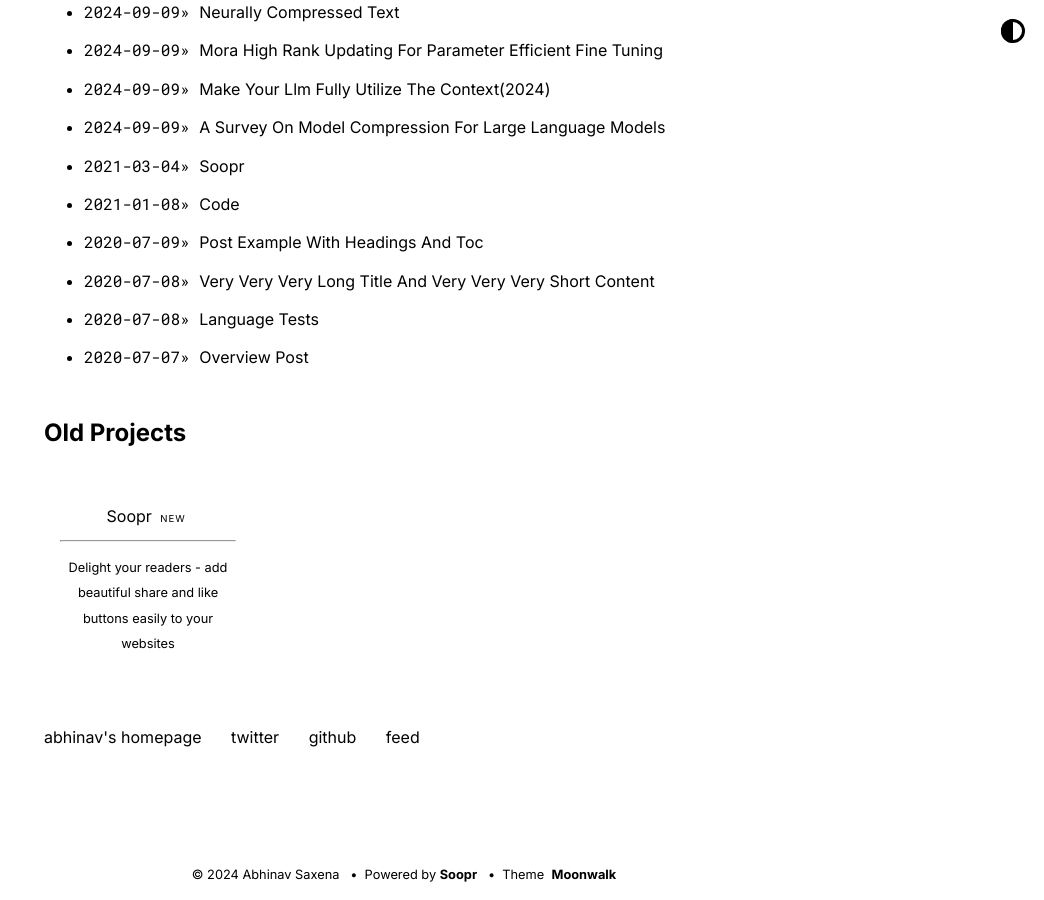
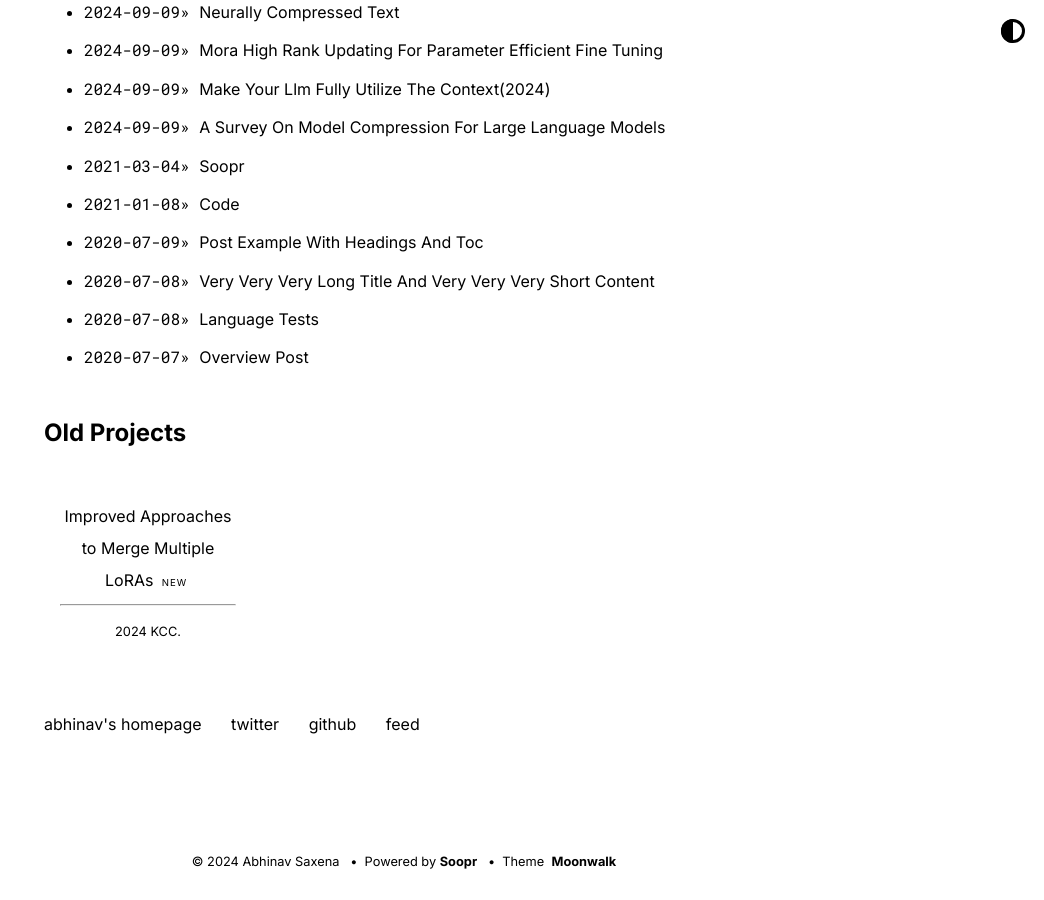
Before and after one commit to new-Sunset-shimmer/new-Sunset-shimmer.github.io, a Jekyll site: the page built from index.md, in a window 1280 px wide and 900 px high, scrolled down 943 px. Shown: the whole window, without its empty margins (236-1280 px from the left). Built offline with Jekyll 4.4.1, drawn with Linux system fonts in a browser that asks for light colours.

Commit message:
Update home.yml

```diff
--- a/_data/home.yml
+++ b/_data/home.yml
@@ -22,9 +22,9 @@ project_entries:
     desc: 2023 캡스톤 발표자 제스처 및 자세 식별 인공지능 모델.
 
 old_project_entries:
-  - title: Soopr
-    url: https://www.soopr.co
-    desc: Delight your readers - add beautiful share and like buttons easily to your websites
+  - title: Improved Approaches to Merge Multiple LoRAs
+    url: https://github.com/6a24108b-649c-4339-9bac-040cead58c51
+    desc: 2024 KCC.
     highlight: NEW
 
 footer_entries:
```
